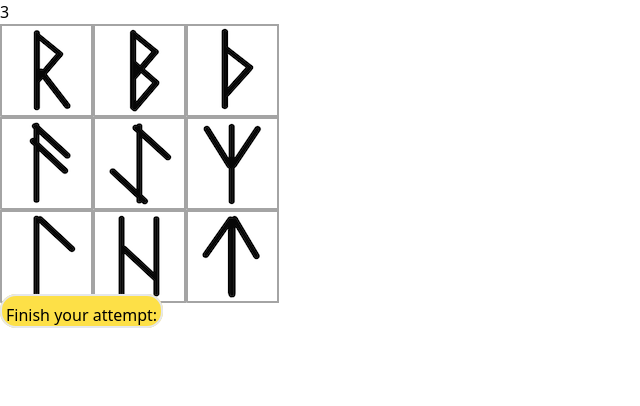
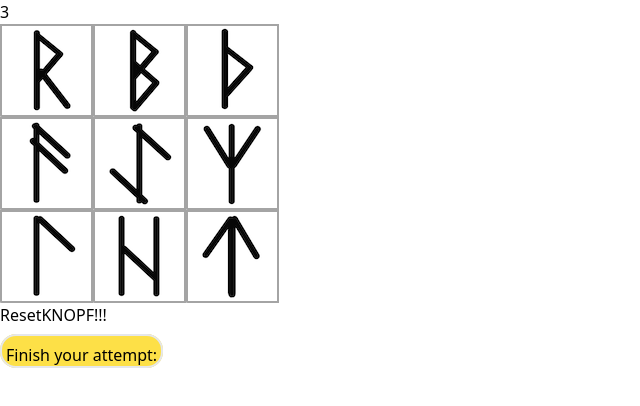
Before and after one commit to ElmuUuU/juniorwebdevelopment, a Next.js app: page /Games/Game3 in a window 1280 px wide. Shown: the top 406 px of the page, without its empty margins (0-640 px from the left). Built offline with nearby package versions, Linux system fonts and the light colour scheme.

Commit message:
Update Game3.tsx

```diff
--- a/pages/Games/Game3.tsx
+++ b/pages/Games/Game3.tsx
@@ -151,12 +151,17 @@ function Game3() {
           onClick={button8pressed}
         />
       </div>
+      <div>
+        <a>ResetKNOPF!!!</a>
+      </div>
+      <div className="mt-4">
         <a
           href="/Scoreboard"
-        className="font bold mt-2 cursor-pointer rounded-2xl border-2 bg-yellow-300 px-1 pt-2"
+          className="font bold mt-4 cursor-pointer rounded-2xl border-2 bg-yellow-300 px-1 pt-2"
         >
           Finish your attempt:
         </a>
+      </div>
     </div>
   )
 }
```
Lines whose indentation alone changed are shown as unchanged.
